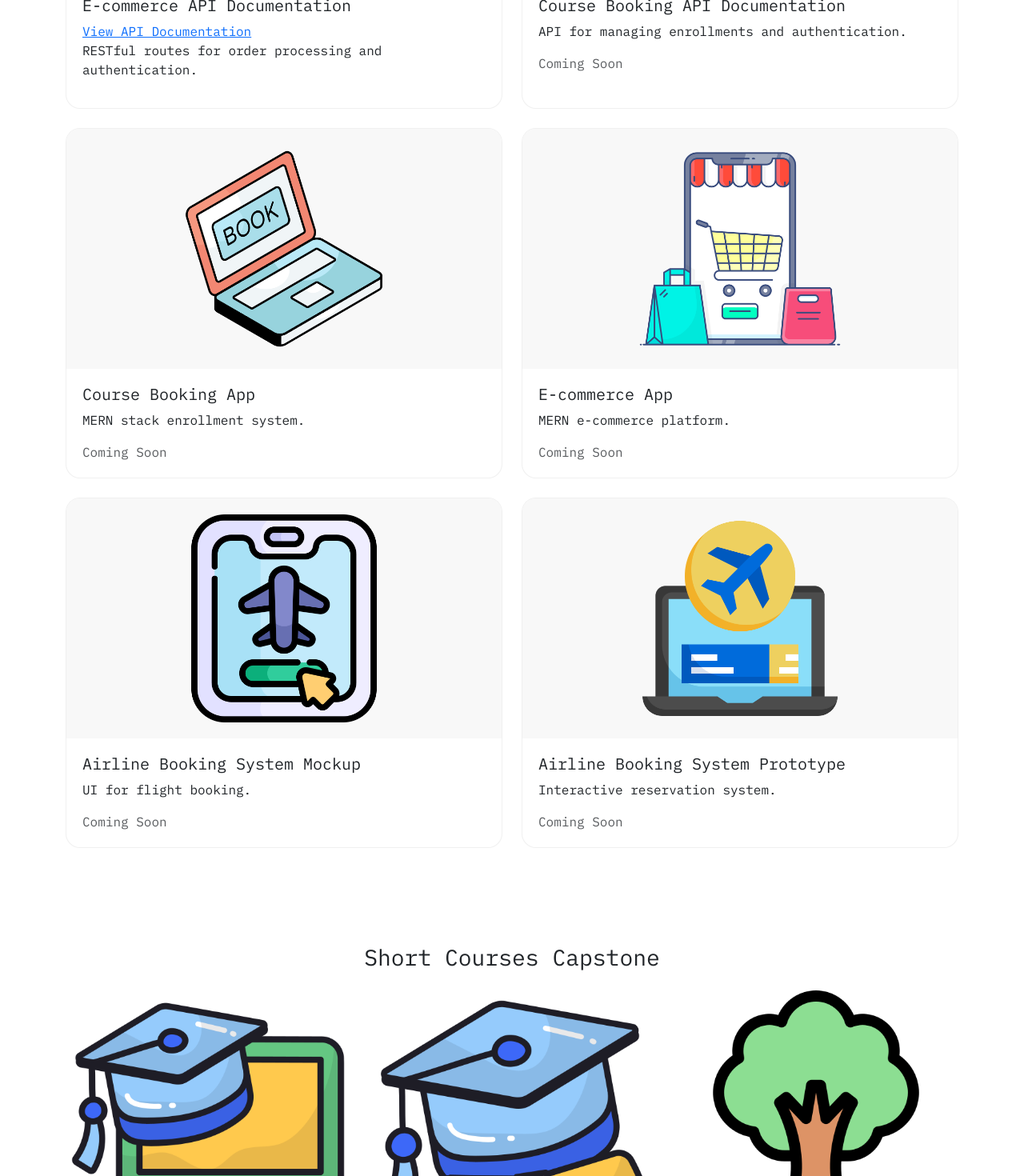
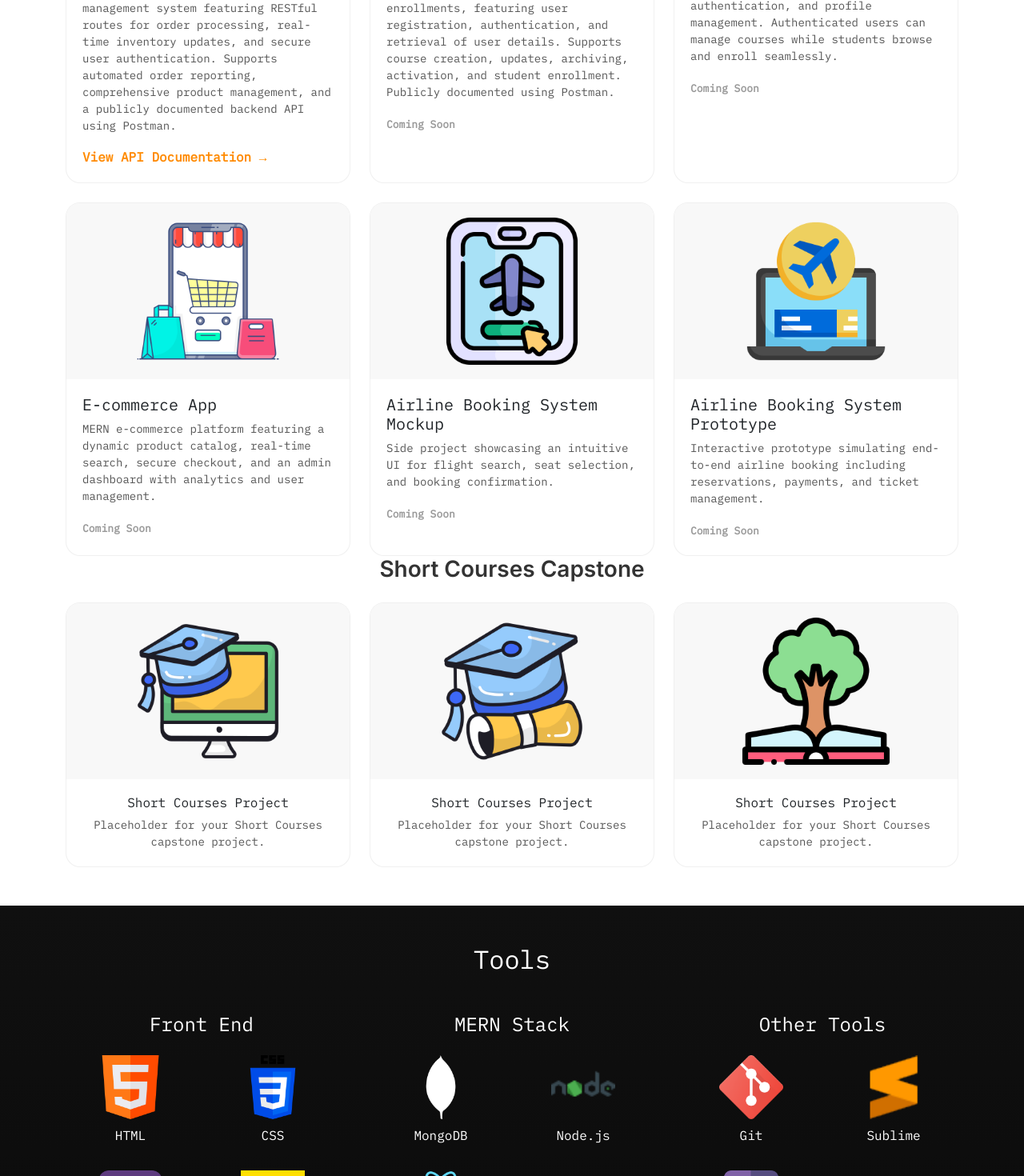
Before and after one commit to normanchingcuanco/normanchingcuanco-myportfolio, a Vue app: page / in a window 1280 px wide. Shown: the part 1330-2800 px from the top of the page at 80% size. Built offline with nearby package versions, Linux system fonts and the light colour scheme.

Commit message:
Fixed layout issues

```diff
--- a/src/assets/main.css
+++ b/src/assets/main.css
@@ -15,10 +15,9 @@ body {
 body {
   font-family: 'IBM Plex Mono', monospace;
   background-color: #ffffff;
-  padding-top: 70px; /* SINGLE SOURCE OF TRUTH for navbar offset */
+  padding-top: 70px; /* SINGLE SOURCE OF TRUTH */
 }
 
-/* Prevent anchor overlap */
 section {
   scroll-margin-top: 80px;
 }
@@ -32,6 +31,17 @@ html {
 ================================ */
 .navbar {
   height: 70px;
+  z-index: 9999;
+}
+
+.premium-navbar {
+  background: rgba(10, 10, 10, 0.75) !important;
+  backdrop-filter: blur(10px);
+  border-bottom: 1px solid rgba(255,255,255,0.06);
+  position: fixed;
+  top: 0;
+  width: 100%;
+  z-index: 9999;
 }
 
 .navbar-brand {
@@ -52,15 +62,6 @@ html {
 
 .navbar-nav .nav-link:hover {
   color: #ffffff;
-}
-
-/* ===============================
-   PREMIUM NAVBAR UPGRADE
-================================ */
-.premium-navbar {
-  background: rgba(10, 10, 10, 0.75) !important;
-  backdrop-filter: blur(10px);
-  border-bottom: 1px solid rgba(255,255,255,0.06);
 }
 
 .premium-navlinks .nav-link {
@@ -119,9 +120,6 @@ html {
   max-width: 520px;
 }
 
-/* ===============================
-   HERO IMAGE SYSTEM (FINAL)
-================================ */
 .hero-img-container {
   position: relative;
   width: 420px;
@@ -132,57 +130,41 @@ html {
   isolation: isolate;
 }
 
-/* Real Image */
 .hero-portrait {
   width: 100%;
   height: 100%;
   object-fit: cover;
-
-  /* Centers your face properly */
   object-position: center 32%;
-
   border-radius: 50%;
   display: block;
   position: relative;
   z-index: 2;
-
   box-shadow: 0 22px 60px rgba(0,0,0,0.55);
   border: 1px solid rgba(255,138,0,0.45);
 }
 
-/* Gold glow */
 .hero-glow-layer {
   position: absolute;
   inset: 0;
-  background: radial-gradient(
-    circle,
-    rgba(255,138,0,0.30),
-    rgba(255,138,0,0.15),
-    transparent 65%
-  );
+  background: radial-gradient(circle, rgba(255,138,0,0.30), rgba(255,138,0,0.15), transparent 65%);
   z-index: 1;
   filter: blur(40px);
 }
 
-/* Cinematic depth overlay */
 .hero-depth-overlay {
   position: absolute;
   inset: 0;
-  background: linear-gradient(
-    to bottom,
+  background: linear-gradient(to bottom,
     rgba(0,0,0,0.35) 0%,
     transparent 40%,
     transparent 60%,
-    rgba(0,0,0,0.25) 100%
-  );
+    rgba(0,0,0,0.25) 100%);
   z-index: 3;
   pointer-events: none;
   border-radius: 50%;
 }
 
-/* ===============================
-   HERO BUTTONS
-================================ */
+/* HERO BUTTONS */
 .btn-hero-primary {
   background: #ff8a00;
   color: #111;
@@ -196,7 +178,6 @@ html {
 .btn-hero-primary:hover {
   transform: translateY(-2px);
   box-shadow: 0 16px 30px rgba(255,138,0,0.35);
-  color: #111;
 }
 
 .btn-hero-secondary {
@@ -210,32 +191,84 @@ html {
 }
 
 .btn-hero-secondary:hover {
-  border-color: rgba(255,255,255,0.28);
   background: rgba(255,255,255,0.04);
 }
 
 /* ===============================
-   PROJECT SECTION
+   PROJECTS
 ================================ */
 #projects {
   padding: 80px 0;
 }
 
-.premium-project-row {
-  background: #ffffff;
-  border: 1px solid rgba(0,0,0,0.06);
-  border-radius: 18px;
-  padding: 30px 10px;
-  transition: all 0.25s ease;
+.section-title {
+  font-family: 'Inter', sans-serif;
+  font-size: clamp(28px, 3vw, 40px);
+  font-weight: 700;
 }
 
-.premium-project-row:hover {
-  transform: translateY(-4px);
+.section-subtitle {
+  font-family: 'Inter', sans-serif;
+  font-weight: 600;
+  color: #333;
+}
+
+.project-card {
+  background: #ffffff;
+  border-radius: 18px;
+  border: 1px solid rgba(0,0,0,0.06);
+  overflow: hidden;
+  transition: all 0.25s ease;
+  height: 100%;
+  display: flex;
+  flex-direction: column;
+}
+
+.project-card:hover {
+  transform: translateY(-6px);
   box-shadow: 0 22px 50px rgba(0,0,0,0.08);
 }
 
+.project-img-wrapper {
+  width: 100%;
+  height: 220px;
+  padding: 18px;
+  background: #f8f8f8;
+  display: flex;
+  justify-content: center;
+  align-items: center;
+}
+
+.project-img-wrapper img {
+  width: 100%;
+  max-height: 100%;
+  object-fit: contain;
+}
+
+.project-body {
+  padding: 20px;
+  flex-grow: 1;
+}
+
+.project-desc {
+  font-size: 14px;
+  color: #555;
+}
+
+.project-link {
+  color: #ff8a00;
+  font-weight: 700;
+  text-decoration: none;
+}
+
+.project-coming {
+  font-size: 13px;
+  font-weight: 600;
+  color: #999;
+}
+
 /* ===============================
-   TOOLS SECTION
+   TOOLS
 ================================ */
 #tools {
   background: linear-gradient(180deg, #101010, #0b0b0b);
@@ -248,37 +281,33 @@ html {
   color: #ffffff;
 }
 
-.tool-card {
-  background: rgba(255,255,255,0.04);
-  border: 1px solid rgba(255,255,255,0.10);
-  border-radius: 20px;
-  padding: 28px 20px;
-  transition: all 0.25s ease;
+.tool-icon {
+  width: 80px;
+  height: 80px;
+  object-fit: contain;
+  display: block;
+  margin: 0 auto;
 }
 
-.tool-card:hover {
-  transform: translateY(-4px);
-  background: rgba(255,255,255,0.06);
+.invert {
+  filter: brightness(0) invert(1);
 }
 
 /* ===============================
-   CONTACT SECTION
+   CONTACT
 ================================ */
 #contact {
   padding: 80px 0;
 }
 
-.premium-contact-form {
-  background: #ffffff;
-  border: 1px solid rgba(0,0,0,0.06);
-  border-radius: 18px;
-  padding: 28px;
-  box-shadow: 0 18px 40px rgba(0,0,0,0.05);
-}
-
-.premium-input:focus {
-  border-color: rgba(255,138,0,0.65);
-  box-shadow: 0 0 0 0.2rem rgba(255,138,0,0.15);
+.btn-contact-primary {
+  background: #ff8a00;
+  color: #111;
+  border: none;
+  padding: 12px;
+  font-weight: 600;
+  border-radius: 12px;
+  transition: all 0.25s ease;
 }
 
 /* ===============================
@@ -290,214 +319,22 @@ footer {
 }
 
 /* ===============================
-   MOBILE
+   MOBILE FIX
 ================================ */
-@media (max-width: 767px) {
-
-  body {
-    padding-top: 96px;
-  }
-
-  .hero-img-container {
-    width: 260px;
-    height: 260px;
-  }
-
-}
-
-/* =========================================================
-   ===== MOBILE NAVBAR DROPDOWN FIX (NEW NOTE) =====
-   Fixes burger-menu links being hard to see on mobile/minimized screens
-   by giving the collapsed menu a solid background, padding, and proper
-   link contrast. Works with your premium glass navbar.
-========================================================= */
 @media (max-width: 991px) {
-
-  /* Keep dropdown menu visible above page content */
-  .navbar {
-    position: fixed;
+  #navlinks.navbar-collapse {
+    background: #0e0e0e;
+    position: absolute;
+    top: 70px;
+    left: 0;
     width: 100%;
+    padding: 10px 0;
     z-index: 9999;
   }
 
-  /* Style the collapsed menu container */
-  #navlinks.navbar-collapse {
-    background: rgba(10, 10, 10, 0.96);
-    backdrop-filter: blur(10px);
-    border-top: 1px solid rgba(255,255,255,0.06);
-    border-radius: 0 0 14px 14px;
-    margin-top: 10px;
-    padding: 10px 0;
-    box-shadow: 0 18px 40px rgba(0,0,0,0.35);
-  }
-
-  /* Make each nav item easier to tap */
   #navlinks .nav-link {
     padding: 12px 22px;
     font-size: 18px;
-    color: rgba(255,255,255,0.88) !important;
-  }
-
-  #navlinks .nav-link:hover {
-    background: rgba(255,138,0,0.12);
     color: #ffffff !important;
   }
-
-  /* Optional: tighten underline positioning for mobile */
-  .premium-navlinks .nav-link::after {
-    bottom: 8px;
-  }
 }
-
-/* =========================================================
-   ===== CONTACT ORANGE BUTTON FIX =====
-   Keeps consistent theme with hero buttons
-========================================================= */
-
-.btn-contact-primary {
-  background: #ff8a00;
-  color: #111;
-  border: none;
-  padding: 12px;
-  font-weight: 600;
-  border-radius: 12px;
-  transition: all 0.25s ease;
-}
-
-.btn-contact-primary:hover {
-  background: #ff9d2e;
-  transform: translateY(-2px);
-  box-shadow: 0 12px 25px rgba(255,138,0,0.35);
-  color: #111;
-}
-
-/* =========================================================
-   ===== TOOL ICON SIZE STANDARDIZATION =====
-   Ensures all tool icons are uniform
-========================================================= */
-
-.tool-icon {
-  width: 80px;
-  height: 80px;
-  object-fit: contain;
-  display: block;
-  margin: 0 auto;
-  transition: transform 0.25s ease;
-}
-
-/* =========================================================
-   ===== TOOL CARD IMPROVEMENT =====
-   Makes spacing consistent and layout clean
-========================================================= */
-
-.tool-card {
-  background: rgba(255,255,255,0.04);
-  border: 1px solid rgba(255,255,255,0.10);
-  border-radius: 20px;
-  padding: 30px 20px;
-  min-height: 150px;
-
-  display: flex;
-  flex-direction: column;
-  justify-content: center;
-  align-items: center;
-
-  transition: all 0.25s ease;
-}
-
-.tool-card:hover {
-  transform: translateY(-5px);
-  border-color: rgba(255,138,0,0.45);
-  box-shadow: 0 14px 35px rgba(255,138,0,0.15);
-}
-
-/* =========================================================
-   ===== DARK LOGO NORMALIZATION =====
-   Keeps MongoDB + Express visible in dark bg
-========================================================= */
-
-.invert {
-  filter: brightness(0) invert(1);
-}
-
-/* =========================================================
-   ===== PROJECT CARD LAYOUT (NO CROPPING VERSION) =====
-   Images now fully visible (no object-fit: cover)
-========================================================= */
-
-.project-card {
-  background: #ffffff;
-  border-radius: 18px;
-  border: 1px solid rgba(0,0,0,0.06);
-  overflow: hidden;
-  transition: all 0.25s ease;
-  height: 100%;
-
-  display: flex;
-  flex-direction: column;
-}
-
-.project-card:hover {
-  transform: translateY(-6px);
-  box-shadow: 0 22px 50px rgba(0,0,0,0.08);
-}
-
-/* =====================================
-   IMAGE WRAPPER FIX (NO CROPPING)
-===================================== */
-
-.project-img-wrapper {
-  width: 100%;
-  padding: 20px;
-  background: #f8f8f8;
-
-  display: flex;
-  justify-content: center;
-  align-items: center;
-}
-
-.project-img-wrapper img {
-  width: 100%;
-  max-height: 260px;
-  object-fit: contain; /* prevents cropping */
-  display: block;
-}
-
-/* =====================================
-   BODY SECTION
-===================================== */
-
-.project-body {
-  padding: 20px;
-  flex-grow: 1;
-}
-
-/* =========================================================
-   ===== SHORT COURSE SPACING FIX =====
-========================================================= */
-
-.short-course-section {
-  margin-top: 120px; /* increased spacing */
-}
-
-/* =========================================================
-   ===== CONTACT ORANGE BUTTON FIX =====
-   Keeps consistent theme with hero buttons
-========================================================= */
-
-.btn-contact-primary {
-  background: #ff8a00;
-  color: #111;
-  border: none;
-  padding: 12px;
-  font-weight: 600;
-  border-radius: 12px;
-  transition: all 0.25s ease;
-}
-
-.btn-contact-primary:hover {
-  background: #ff9d2e;
-  transform: translateY(-2px);
-  box-shadow: 0 12px 25px rgba(255,138,0,0.35);
-  color: #111;
-}
--- a/src/components/ProjectCard.vue
+++ b/src/components/ProjectCard.vue
@@ -1,40 +1,58 @@
 <template>
-  <!-- SINGLE PROJECT CARD -->
-  <div
-    class="row align-items-center mb-4"
-    :class="{ 'flex-md-row-reverse': project.reverse }"
-  >
-    <div class="col-12 col-md-6">
+  <!-- =========================================================
+       SINGLE PROJECT CARD (NEW GRID VERSION)
+       Matches index.html + Projects.vue layout
+  ========================================================== -->
+
+  <div class="project-card">
+    <div class="project-img-wrapper">
       <img
         :src="project.image"
-        class="img-fluid rounded mb-3 mb-md-0"
         :alt="project.title"
       >
     </div>
 
-    <div class="col-12 col-md-6">
+    <div class="project-body">
       <h5>{{ project.title }}</h5>
 
-      <a v-if="project.link" :href="project.link" target="_blank">
-        View API Documentation
+      <p class="project-desc">
+        {{ project.description }}
+      </p>
+
+      <!-- Link -->
+      <a
+        v-if="project.link"
+        :href="project.link"
+        target="_blank"
+        class="project-link"
+      >
+        View API Documentation →
       </a>
 
-      <p>{{ project.description }}</p>
-
-      <span v-if="!project.link" class="text-muted">Coming Soon</span>
+      <!-- Coming Soon -->
+      <span
+        v-if="project.comingSoon"
+        class="project-coming"
+      >
+        Coming Soon
+      </span>
     </div>
   </div>
 </template>
 
 <script>
 // ===============================
-// NEW:
-// Reusable dynamic project card
+// UPDATED:
+// Reusable grid-based project card
+// Matches new portfolio design system
 // ===============================
 
 export default {
   props: {
-    project: Object
+    project: {
+      type: Object,
+      required: true
+    }
   }
 }
 </script>
--- a/src/components/Projects.vue
+++ b/src/components/Projects.vue
@@ -1,49 +1,55 @@
 <template>
-  <!-- PROJECTS SECTION -->
+  <!-- =========================================================
+       PROJECTS SECTION (MATCHES index.html VERSION)
+       Now uses reusable <ProjectCard />
+  ========================================================== -->
   <section id="projects" class="py-5">
     <div class="container">
 
-      <h2 class="text-center mb-5">My Projects</h2>
-
-      <!-- ===============================
-           NEW LAYOUT NOTE:
-           Converted to modern grid layout.
-      ================================ -->
+      <h2 class="text-center mb-5 section-title">My Projects</h2>
 
       <div class="row g-4">
 
-        <div class="col-12 col-md-6" v-for="project in projects" :key="project.title">
-          <div class="project-card">
-            <div class="project-img-wrapper">
-              <img :src="project.image" :alt="project.title">
-            </div>
-            <div class="project-body">
-              <h5>{{ project.title }}</h5>
-              <a v-if="project.link" :href="project.link" target="_blank">View API Documentation</a>
-              <p>{{ project.description }}</p>
-              <span v-if="project.comingSoon" class="text-muted">Coming Soon</span>
-            </div>
-          </div>
+        <!-- PROJECT CARDS -->
+        <div
+          class="col-12 col-md-6 col-lg-4"
+          v-for="project in projects"
+          :key="project.title"
+        >
+          <ProjectCard :project="project" />
         </div>
 
       </div>
 
-      <!-- SHORT COURSES -->
+      <!-- =========================================================
+           SHORT COURSES CAPSTONE (SAME CARD SYSTEM)
+      ========================================================== -->
+
       <div class="short-course-section">
-        <h3 class="text-center mb-4">Short Courses Capstone</h3>
+        <h3 class="text-center mb-4 section-subtitle">
+          Short Courses Capstone
+        </h3>
+
         <div class="row justify-content-center g-4">
-          <div class="col-12 col-md-4 text-center">
-            <img src="/images/online-learning.png" class="img-fluid mb-2">
-            <p>Placeholder for your Short Courses capstone project.</p>
+
+          <div
+            class="col-12 col-md-6 col-lg-4"
+            v-for="course in shortCourses"
+            :key="course.image"
+          >
+            <div class="project-card short-course-card">
+              <div class="project-img-wrapper short-course-img">
+                <img :src="course.image" alt="Short Courses">
+              </div>
+              <div class="project-body text-center">
+                <h6>Short Courses Project</h6>
+                <p class="project-desc mb-0">
+                  Placeholder for your Short Courses capstone project.
+                </p>
+              </div>
+            </div>
           </div>
-          <div class="col-12 col-md-4 text-center">
-            <img src="/images/graduation.png" class="img-fluid mb-2">
-            <p>Placeholder for your Short Courses capstone project.</p>
-          </div>
-          <div class="col-12 col-md-4 text-center">
-            <img src="/images/education.png" class="img-fluid mb-2">
-            <p>Placeholder for your Short Courses capstone project.</p>
-          </div>
+
         </div>
       </div>
 
@@ -52,43 +58,72 @@
 </template>
 
 <script setup>
+/*
+  =========================================================
+  IMPORT COMPONENT
+  =========================================================
+*/
+import ProjectCard from "@/components/ProjectCard.vue"
+
+/*
+  =========================================================
+  PROJECT DATA (MATCHES index.html EXACTLY)
+  =========================================================
+*/
 const projects = [
   {
     title: "E-commerce API Documentation",
     image: "/images/project1-ecommerce-api.png",
     link: "https://documenter.getpostman.com/view/50806062/2sBXc7M4q6",
-    description: "RESTful routes for order processing and authentication.",
+    description:
+      "A dynamic e-commerce workflow management system featuring RESTful routes for order processing, real-time inventory updates, and secure user authentication. Supports automated order reporting, comprehensive product management, and a publicly documented backend API using Postman.",
     comingSoon: false
   },
   {
     title: "Course Booking API Documentation",
     image: "/images/project2-course-api.png",
-    description: "API for managing enrollments and authentication.",
+    description:
+      "RESTful API for managing course enrollments, featuring user registration, authentication, and retrieval of user details. Supports course creation, updates, archiving, activation, and student enrollment. Publicly documented using Postman.",
     comingSoon: true
   },
   {
     title: "Course Booking App",
     image: "/images/project3-course.png",
-    description: "MERN stack enrollment system.",
+    description:
+      "MERN stack course enrollment system featuring user registration, authentication, and profile management. Authenticated users can manage courses while students browse and enroll seamlessly.",
     comingSoon: true
   },
   {
     title: "E-commerce App",
     image: "/images/project4-ecommerce.png",
-    description: "MERN e-commerce platform.",
+    description:
+      "MERN e-commerce platform featuring a dynamic product catalog, real-time search, secure checkout, and an admin dashboard with analytics and user management.",
     comingSoon: true
   },
   {
     title: "Airline Booking System Mockup",
     image: "/images/project5-airline-booking.png",
-    description: "UI for flight booking.",
+    description:
+      "Side project showcasing an intuitive UI for flight search, seat selection, and booking confirmation.",
     comingSoon: true
   },
   {
     title: "Airline Booking System Prototype",
     image: "/images/project6-airline-prototype.png",
-    description: "Interactive reservation system.",
+    description:
+      "Interactive prototype simulating end-to-end airline booking including reservations, payments, and ticket management.",
     comingSoon: true
   }
 ]
+
+/*
+  =========================================================
+  SHORT COURSES DATA
+  =========================================================
+*/
+const shortCourses = [
+  { image: "/images/online-learning.png" },
+  { image: "/images/graduation.png" },
+  { image: "/images/education.png" }
+]
 </script>
--- a/src/components/Tools.vue
+++ b/src/components/Tools.vue
@@ -6,15 +6,30 @@
 
       <div class="row g-5">
 
-        <div class="col-12 col-md-4 text-center" v-for="category in tools" :key="category.name">
+        <!-- FRONT END -->
+        <div
+          class="col-12 col-md-4 text-center"
+          v-for="category in tools"
+          :key="category.name"
+        >
           <h4 class="mb-4">{{ category.name }}</h4>
-          <div class="row g-4 justify-content-center">
-            <div class="col-6" v-for="tool in category.items" :key="tool.name">
-              <div class="tool-card">
-                <img :src="tool.image" class="tool-icon">
-                <p class="mt-3 mb-0">{{ tool.name }}</p>
-              </div>
+
+          <div class="row g-3 justify-content-center">
+
+            <div
+              class="col-6"
+              v-for="tool in category.items"
+              :key="tool.name"
+            >
+              <img
+                :src="tool.image"
+                :alt="tool.name"
+                class="img-fluid tool-icon"
+                :class="{ invert: tool.invert }"
+              >
+              <p class="mt-2">{{ tool.name }}</p>
             </div>
+
           </div>
         </div>
 
@@ -37,10 +52,10 @@ const tools = [
   {
     name: "MERN Stack",
     items: [
-      { name: "MongoDB", image: "/images/mongodb.png" },
+      { name: "MongoDB", image: "/images/mongodb.png", invert: true },
       { name: "Node.js", image: "/images/nodejs.png" },
       { name: "React", image: "/images/react.png" },
-      { name: "Express", image: "/images/express-js.png" }
+      { name: "Express", image: "/images/express-js.png", invert: true }
     ]
   },
   {
```
Also changed, not shown: src/components/Footer.vue (+11 -0 lines), src/components/Landing.vue (+16 -2 lines), src/components/Navbar.vue (+63 -11 lines).
